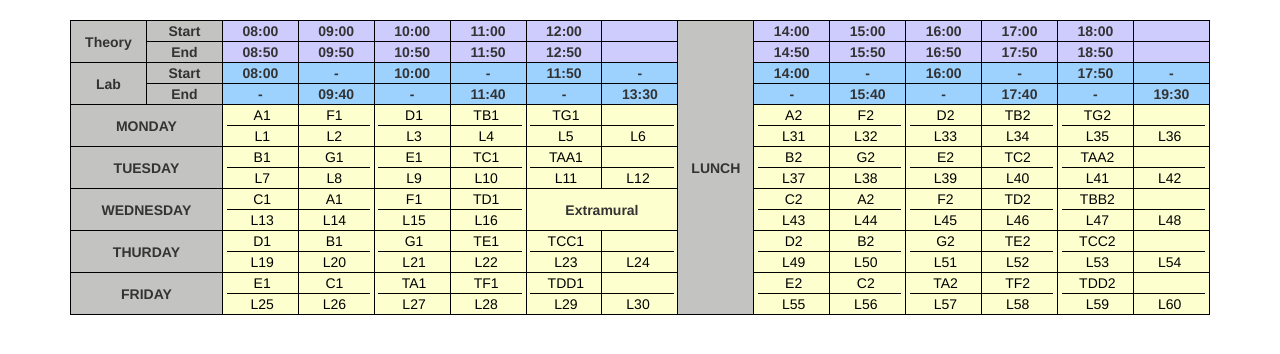
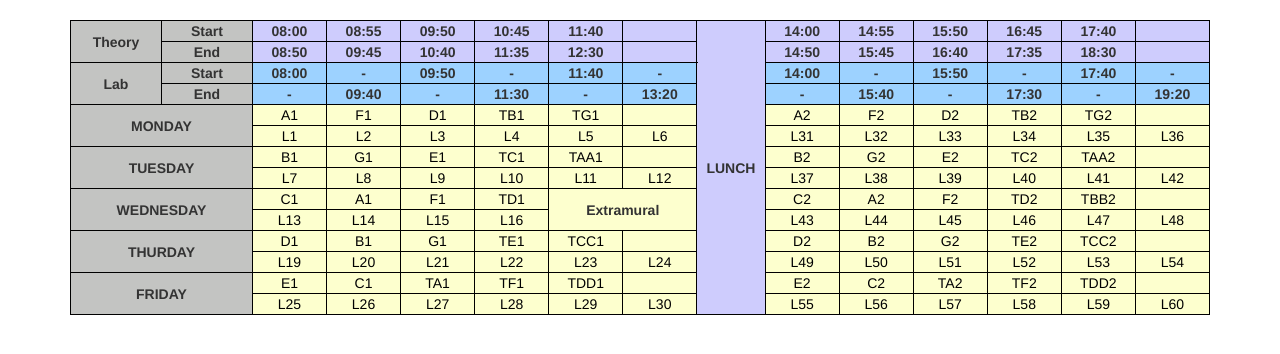
Before and after one commit to SudharshanNagarajan17/IWP, a PHP site: page / in a window 1280 px wide. Shown: the part 51-405 px from the top of the page. Run offline with PHP 8.4, Linux system fonts and the light colour scheme; lists and menus that the app fills with data are empty; some libraries are stand-ins or nearby versions.

Commit message:
Add files via upload

```diff
--- a/index.php
+++ b/index.php
@@ -100,6 +100,7 @@ session_start();
 
     table.table2 td{
         border-left: 1px solid black;
+        border-bottom: 1px solid black;
         height: 20px;
         width: 5%;
         text-align: center;
@@ -123,12 +124,32 @@ session_start();
         border:none;
         border-collapse: collapse;
         border-style: hidden;
-        width:95%;
+        width:100%;
     }
     table.table2 tr{
         text-align: center;
         padding: 0;
         background-color: #FDFFCE;
+    }
+
+    table.table3 td{
+        border-left: 1px solid black;
+        height: 20px;
+        width: 5%;
+        text-align: center;
+    }
+    table.table3{
+        border:1px solid black;
+        table-layout: fixed;
+        margin: auto;
+        border:none;
+        border-collapse: collapse;
+        border-style: hidden;
+        width:100%;
+    }
+    table.table3 tr{
+        text-align: center;
+        padding: 0;
     }
 
     a:link {
@@ -165,17 +186,153 @@ session_start();
 <table align="center" class="table1" id="t1">
 
     <tr bgcolor="#CECCFD">
-        <th rowspan="2" bgcolor="#C3C4C2">Theory</th><th  bgcolor="#C3C4C2">Start</th><th>08:00</th><th>09:00</th><th>10:00</th><th>11:00</th><th>12:00</th><th></th><th rowspan="9" bgcolor="#C3C4C2">LUNCH</th><th>14:00</th><th>15:00</th><th>16:00</th><th>17:00</th><th>18:00</th><th></th>
+        <td colspan="2">
+            <table class="table3">
+                <tr>
+                    <th rowspan="2" bgcolor="#C3C4C2">Theory</th><th bgcolor="#C3C4C2">Start</th>
                 </tr>
-    <tr bgcolor="#CECCFD">
-        <th bgcolor="#C3C4C2">End</th><th>08:50</th><th>09:50</th><th>10:50</th><th>11:50</th><th>12:50</th><th></th><th>14:50</th><th>15:50</th><th>16:50</th><th>17:50</th><th>18:50</th><th></th>
+                <tr>
+                    <th bgcolor="#C3C4C2">End</th>
                 </tr>
-    <tr  bgcolor="#9DD2FF">
-        <th rowspan="2"  bgcolor="#C3C4C2">Lab</th><th bgcolor="#C3C4C2">Start</th><th>08:00</th><th>-</th><th>10:00</th><th>-</th><th>11:50</th><th>-</th><th>14:00</th><th>-</th><th>16:00</th><th>-</th><th>17:50</th><th>-</th>
+            </table>
+        </td>
+        <td colspan="2">
+            <table class="table3">
+                <tr>
+                    <th>08:00</th><th>08:55</th>
                 </tr>
+                <tr>
+                    <th>08:50</th><th>09:45</th>
+                </tr>
+            </table>
+        </td>
+        <td colspan="2">
+            <table class="table3">
+                <tr>
+                    <th>09:50</th><th>10:45</th>
+                </tr>
+                <tr>
+                    <th>10:40</th><th>11:35</th>
+                </tr>
+            </table>
+        </td>
+        <td colspan="2">
+            <table class="table3">
+                <tr>
+                    <th>11:40</th><th></th>
+                </tr>
+                <tr>
+                    <th>12:30</th><th></th>
+                </tr>
+            </table>
+        </td>
+
+        <th rowspan="9" class="table3" style="width: 1%;">LUNCH</th>
+        <td colspan="2">
+            <table class="table3">
+                <tr>
+                    <th>14:00</th><th>14:55</th>
+                </tr>
+                <tr>
+                    <th>14:50</th><th>15:45</th>
+                </tr>
+            </table>
+        </td>
+        <td colspan="2">
+            <table class="table3">
+                <tr>
+                    <th>15:50</th><th>16:45</th>
+                </tr>
+                <tr>
+                    <th>16:40</th><th>17:35</th>
+                </tr>
+            </table>
+        </td>
+        <td colspan="2">
+            <table class="table3">
+                <tr>
+                    <th>17:40</th><th></th>
+                </tr>
+                <tr>
+                    <th>18:30</th><th></th>
+                </tr>
+            </table>
+        </td>
+    </tr>
+
     <tr bgcolor="#9DD2FF">
-        <th bgcolor="#C3C4C2">End</th><th>-</th><th>09:40</th><th>-</th><th>11:40</th><th>-</th><th>13:30</th><th>-</th><th>15:40</th><th>-</th><th>17:40</th><th>-</th><th>19:30</th>
+        <td colspan="2">
+            <table class="table3">
+                <tr>
+                    <th rowspan="2" bgcolor="#C3C4C2">Lab</th><th bgcolor="#C3C4C2">Start</th>
                 </tr>
+                <tr>
+                    <th bgcolor="#C3C4C2">End</th>
+                </tr>
+            </table>
+        </td>
+        <td colspan="2">
+            <table class="table3">
+                <tr>
+                    <th>08:00</th><th>-</th>
+                </tr>
+                <tr>
+                    <th>-</th><th>09:40</th>
+                </tr>
+            </table>
+        </td>
+        <td colspan="2">
+            <table class="table3">
+                <tr>
+                    <th>09:50</th><th>-</th>
+                </tr>
+                <tr>
+                    <th>-</th><th>11:30</th>
+                </tr>
+            </table>
+        </td>
+        <td colspan="2">
+            <table class="table3">
+                <tr>
+                    <th>11:40</th><th>-</th>
+                </tr>
+                <tr>
+                    <th>-</th><th>13:20</th>
+                </tr>
+            </table>
+        </td>
+        <td colspan="2">
+            <table class="table3">
+                <tr>
+                    <th>14:00</th><th>-</th>
+                </tr>
+                <tr>
+                    <th>-</th><th>15:40</th>
+                </tr>
+            </table>
+        </td>
+        <td colspan="2">
+            <table class="table3">
+                <tr>
+                    <th>15:50</th><th>-</th>
+                </tr>
+                <tr>
+                    <th>-</th><th>17:30</th>
+                </tr>
+            </table>
+        </td>
+        <td colspan="2">
+            <table class="table3">
+                <tr>
+                    <th>17:40</th><th>-</th>
+                </tr>
+                <tr>
+                    <th>-</th><th>19:20</th>
+                </tr>
+            </table>
+        </td>
+    </tr>
+
     <tr bgcolor="#FDFFCE">
 
         <td colspan="2" bgcolor="#C3C4C2"><b>MONDAY</b></td>
```
Also changed, not shown: lnott3.php (+4 -4 lines). Lines whose indentation alone changed are shown as unchanged.
